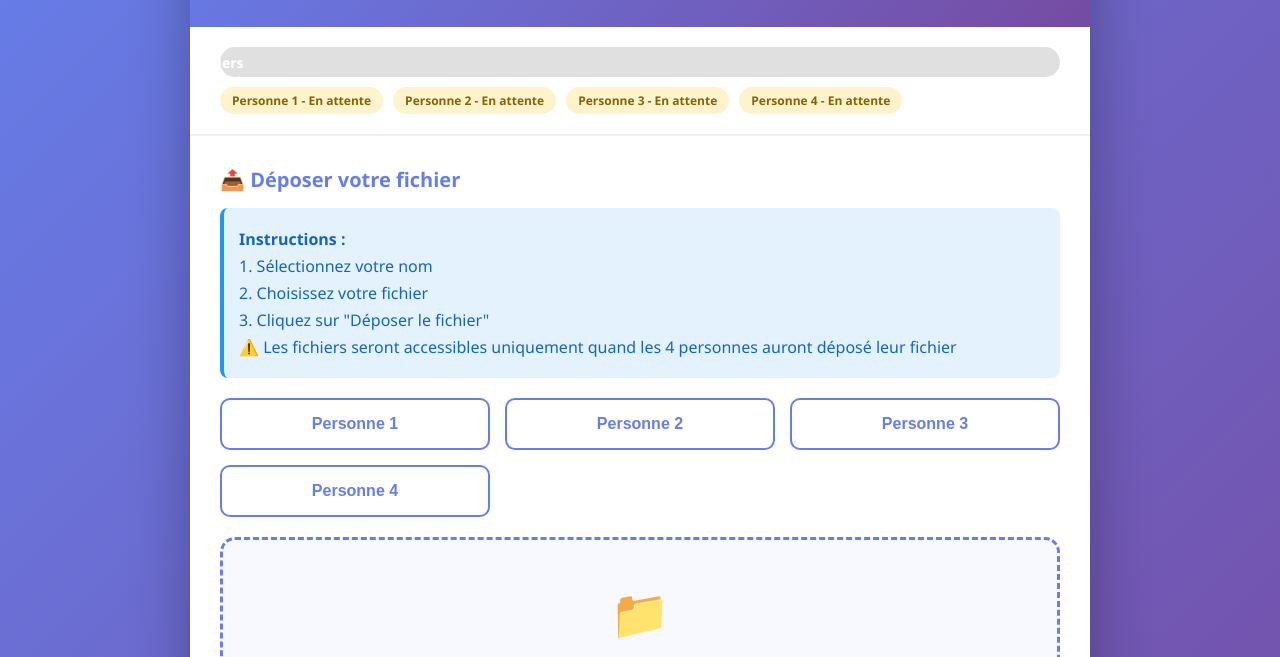
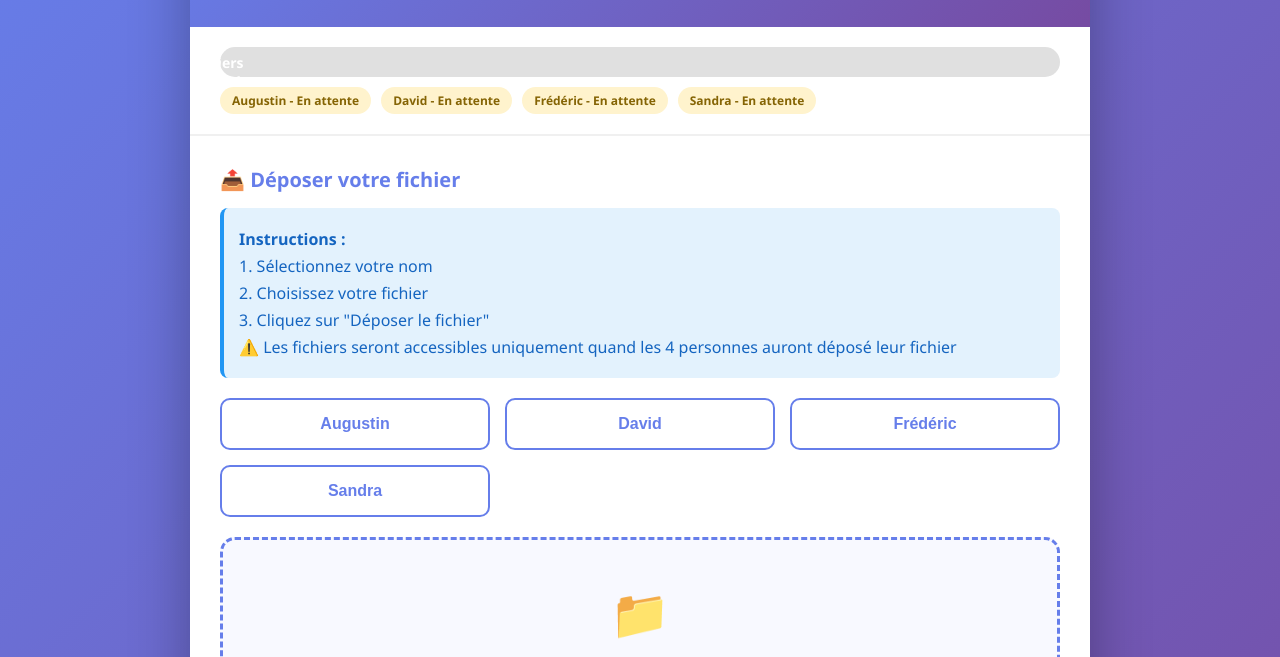
Before and after one commit to davidcier-ops/depot4, a plain HTML site: page index.html in a window 1280 px wide. Shown: the part 123-780 px from the top of the page. Drawn offline with Linux system fonts and the light colour scheme.

Commit message:
Add files via upload

```diff
--- a/index.html
+++ b/index.html
@@ -373,10 +373,10 @@
                 <div class="progress-fill" id="progressFill">0/4 fichiers déposés</div>
             </div>
             <div class="status-badges" id="statusBadges">
-                <span class="status-badge pending">Personne 1 - En attente</span>
-                <span class="status-badge pending">Personne 2 - En attente</span>
-                <span class="status-badge pending">Personne 3 - En attente</span>
-                <span class="status-badge pending">Personne 4 - En attente</span>
+                <span class="status-badge pending">Augustin - En attente</span>
+                <span class="status-badge pending">David - En attente</span>
+                <span class="status-badge pending">Frédéric - En attente</span>
+                <span class="status-badge pending">Sandra - En attente</span>
             </div>
         </div>
 
@@ -394,10 +394,10 @@
                 </div>
 
                 <div class="user-selection" id="userSelection">
-                    <button class="user-btn" data-user="1">Personne 1</button>
-                    <button class="user-btn" data-user="2">Personne 2</button>
-                    <button class="user-btn" data-user="3">Personne 3</button>
-                    <button class="user-btn" data-user="4">Personne 4</button>
+                    <button class="user-btn" data-user="1">Augustin</button>
+                    <button class="user-btn" data-user="2">David</button>
+                    <button class="user-btn" data-user="3">Frédéric</button>
+                    <button class="user-btn" data-user="4">Sandra</button>
                 </div>
 
                 <div class="upload-area" id="uploadArea">
@@ -594,13 +594,20 @@
             progressFill.textContent = `${totalFiles}/4 fichiers déposés`;
 
             // Mise à jour des badges de statut
+            const userNames = {
+                '1': 'Augustin',
+                '2': 'David',
+                '3': 'Frédéric',
+                '4': 'Sandra'
+            };
+
             statusBadges.innerHTML = '';
             for (let i = 1; i <= 4; i++) {
                 const badge = document.createElement('span');
                 badge.className = depositedFiles[i] ? 'status-badge completed' : 'status-badge pending';
                 badge.textContent = depositedFiles[i]
-                    ? `Personne ${i} - ✓ Déposé`
-                    : `Personne ${i} - En attente`;
+                    ? `${userNames[i]} - ✓ Déposé`
+                    : `${userNames[i]} - En attente`;
                 statusBadges.appendChild(badge);
             }
 
@@ -624,6 +631,13 @@
 
         // Affichage de la liste des fichiers
         function displayFiles(isUnlocked) {
+            const userNames = {
+                '1': 'Augustin',
+                '2': 'David',
+                '3': 'Frédéric',
+                '4': 'Sandra'
+            };
+
             filesList.innerHTML = '';
 
             if (Object.keys(depositedFiles).length === 0) {
@@ -642,7 +656,7 @@
                 fileCard.innerHTML = `
                     <div class="file-icon">📄</div>
                     <div class="file-info">
-                        <div class="file-user">Personne ${userId}</div>
+                        <div class="file-user">${userNames[userId]}</div>
                         <div class="file-details">
                             ${isUnlocked ? file.name : '████████.███'} - ${sizeKB} KB
                             <br>Déposé le ${uploadDate}
```
